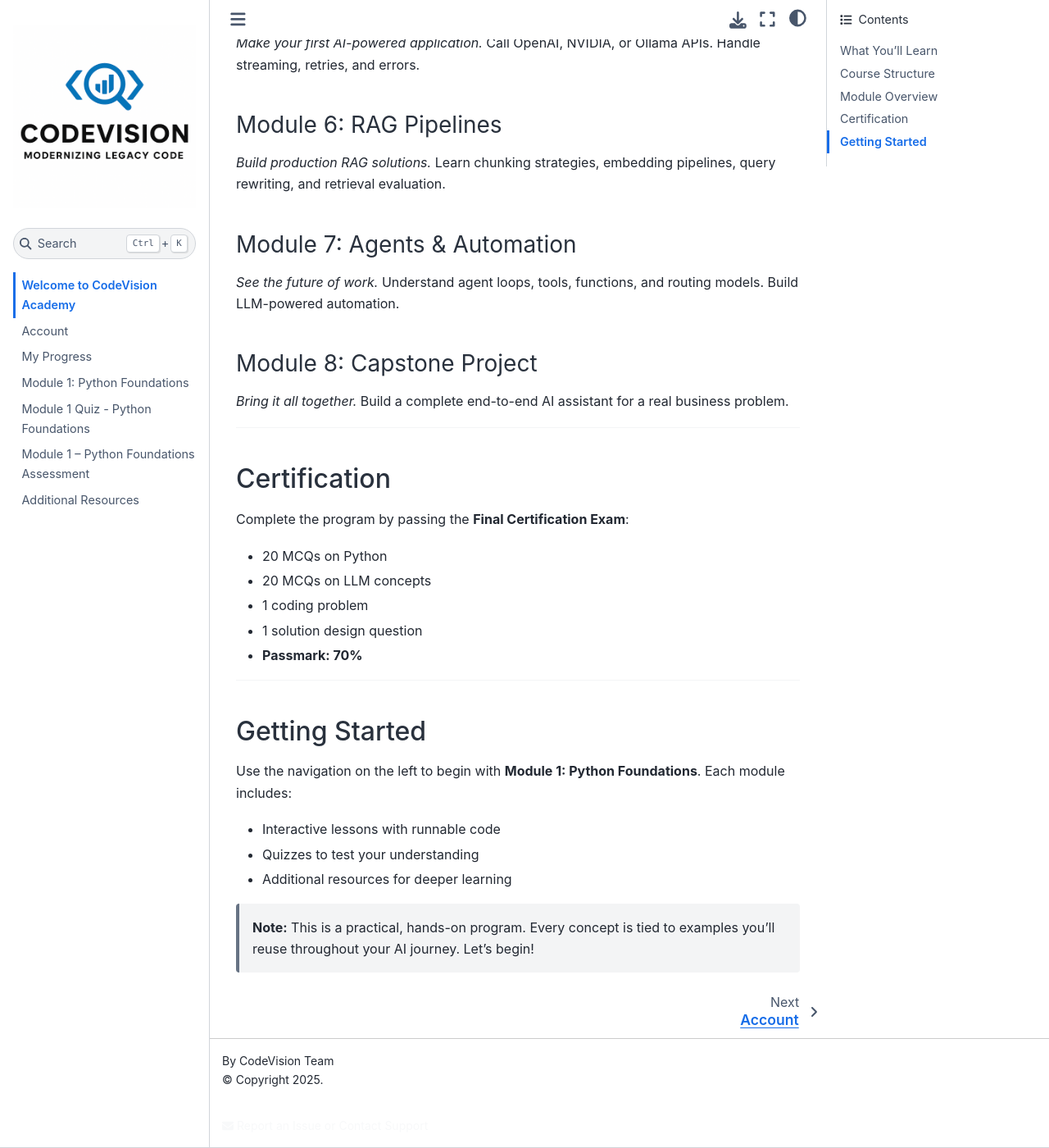
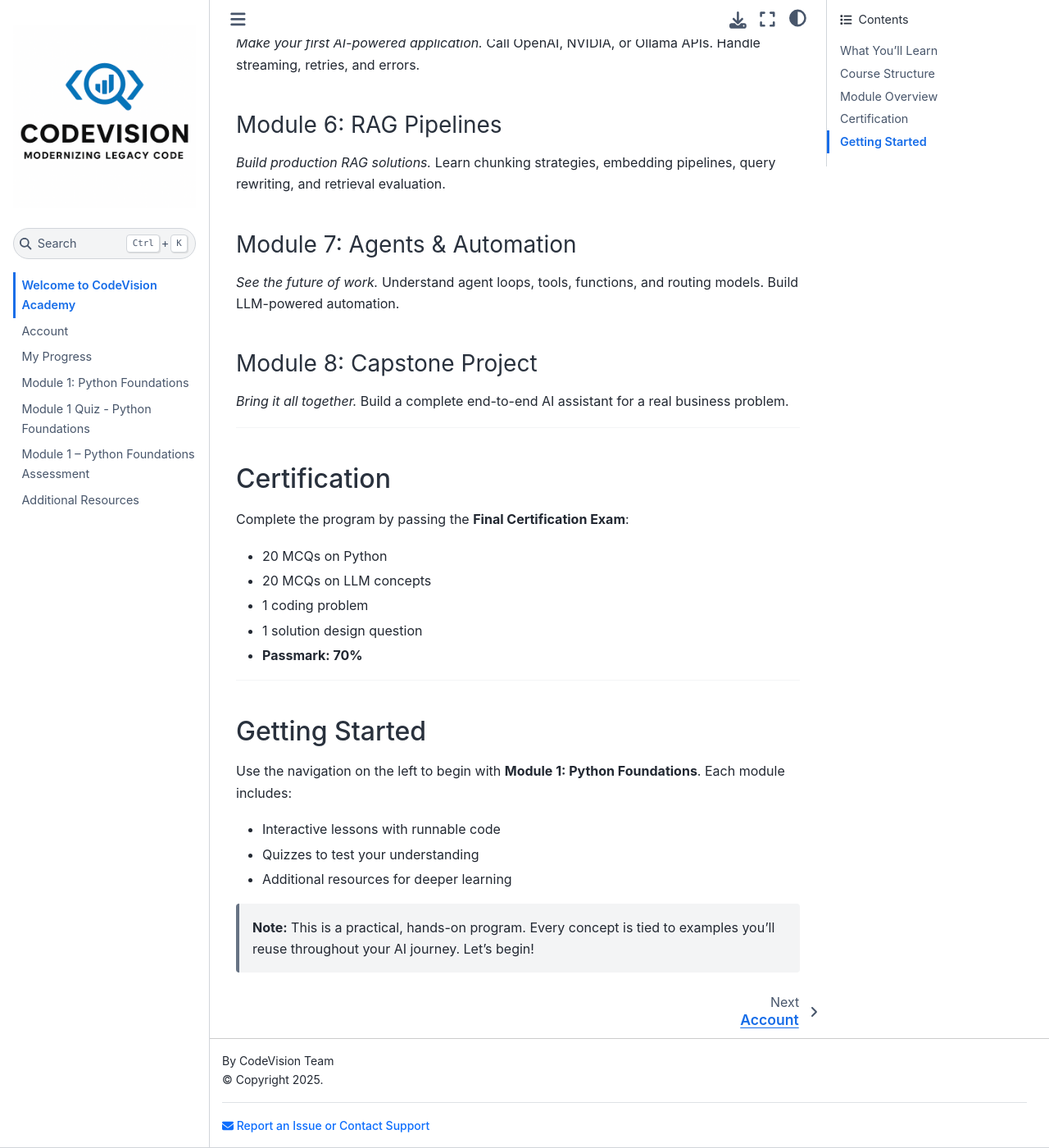
Before and after one commit to jonbowden/python-training, a Jupyter Book: the page built from intro.md, in a window 1280 px wide and 1400 px high, scrolled down 2008 px. Shown: the whole window at 82% size. Built offline with Jupyter Book 1.0.4 settings and Sphinx 7.4.7 and the Sphinx Book theme 1.1.4, drawn with Linux system fonts in a browser that asks for light colours.

Commit message:
Fix contact link visibility in footer
- Change link color from light gray to blue for visibility on white background
- Add font-weight for better emphasis

🤖 Generated with [Claude Code](https://claude.com/claude-code)

Co-Authored-By: Claude Opus 4.5 <noreply@anthropic.com>

```diff
--- a/_static/custom.css
+++ b/_static/custom.css
@@ -8,17 +8,18 @@
 .contact-support {
     margin-top: 1rem;
     padding-top: 1rem;
-    border-top: 1px solid rgba(255, 255, 255, 0.2);
+    border-top: 1px solid #dee2e6;
 }
 
 .contact-support a {
-    color: #f8f9fa;
+    color: #0d6efd;
     text-decoration: none;
+    font-weight: 500;
     transition: color 0.2s ease;
 }
 
 .contact-support a:hover {
-    color: #ffc107;
+    color: #0a58ca;
     text-decoration: underline;
 }
 
```
